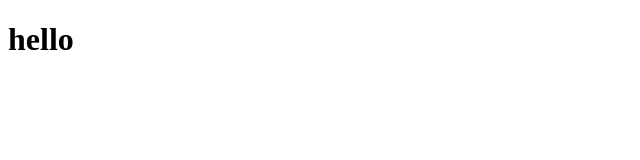
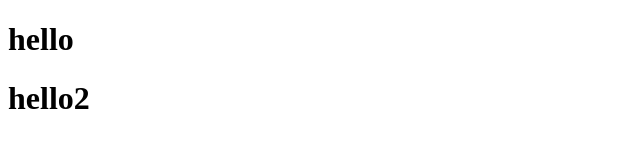
Before and after one commit to Umidjon3911/one1, a plain HTML site: page index.html in a window 1280 px wide. Shown: the whole page, without its empty margins (0-640 px from the left). Drawn offline with Linux system fonts and the light colour scheme.

Commit message:
new h tag

```diff
--- a/index.html
+++ b/index.html
@@ -8,5 +8,7 @@
 </head>
 <body>
   <h1>hello</h1>
+  <h1>hello2</h1>
+
 </body>
 </html>
```
